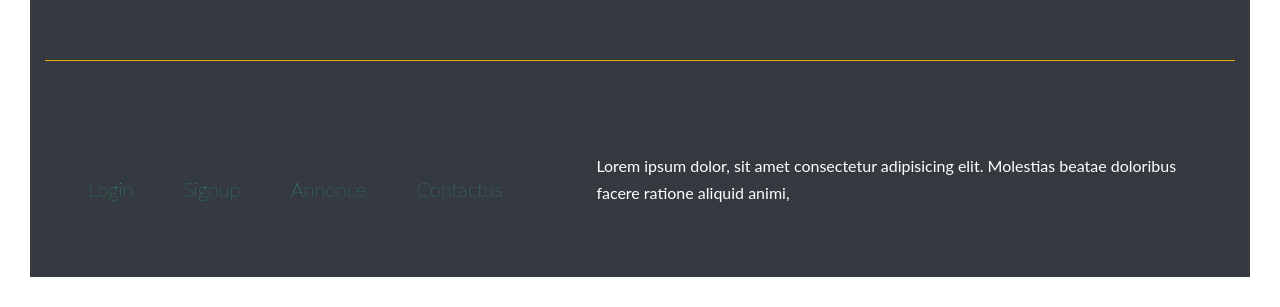
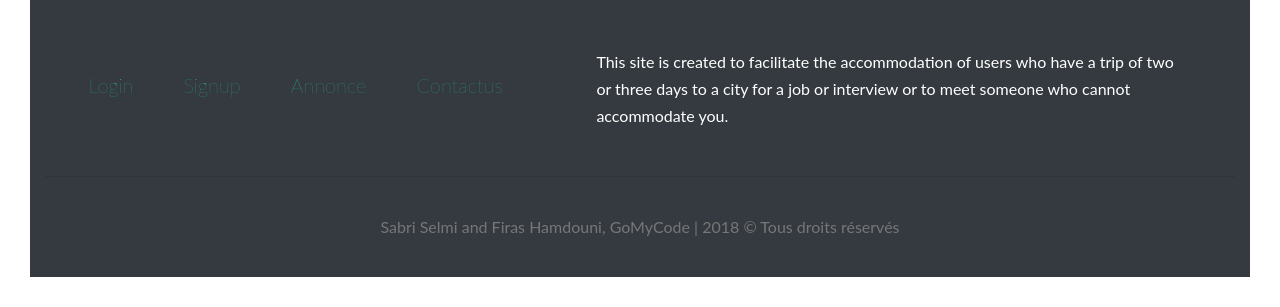
Before and after one commit to SabriSelmi/FINAL-FULL-TIME-COMMON, a plain HTML site: page index.html in a window 1280 px wide. Shown: the part 2295-2602 px from the top of the page. Drawn offline with nearby package versions, Linux system fonts and the light colour scheme.

Commit message:
second commit

```diff
--- a/index.html
+++ b/index.html
@@ -222,9 +222,11 @@
                                         </ul>
                             </div>
                             <div class="text-footer text-white">
-<p>Lorem ipsum dolor, sit amet consectetur adipisicing elit. Molestias beatae doloribus facere ratione aliquid animi,</p>
+<p>This site is created to facilitate the accommodation of users who have a trip of two or three days to a city for a job or interview or to meet someone who cannot accommodate you.</p>
                             </div>
                     </div>
+                    <hr/>
+                    <p class="text-center">Sabri Selmi and Firas Hamdouni, GoMyCode | 2018  © Tous droits réservés</p>
             </footer>
             <script src="script.js"></script>
 </body>
```
Also changed, not shown: profil/accueil.html (+3 -1 lines).
